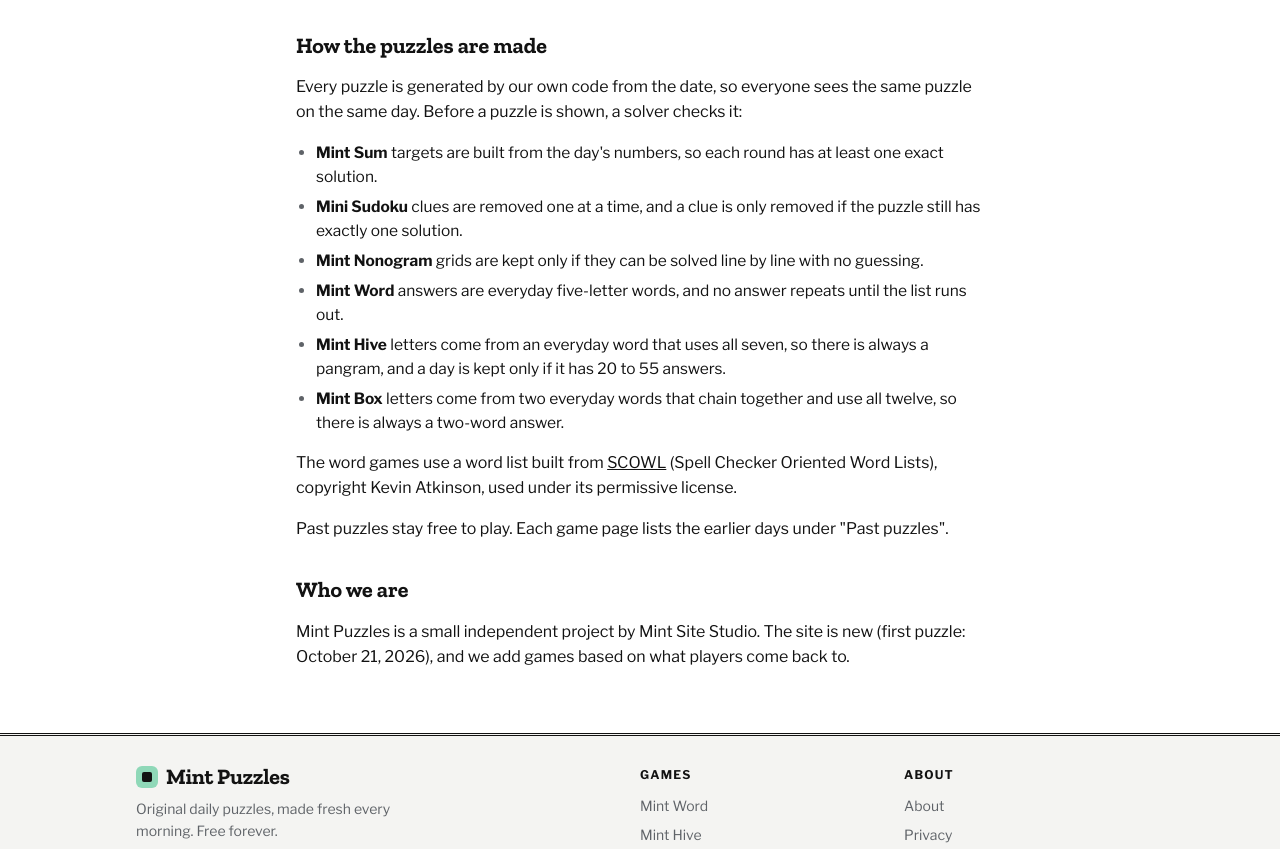
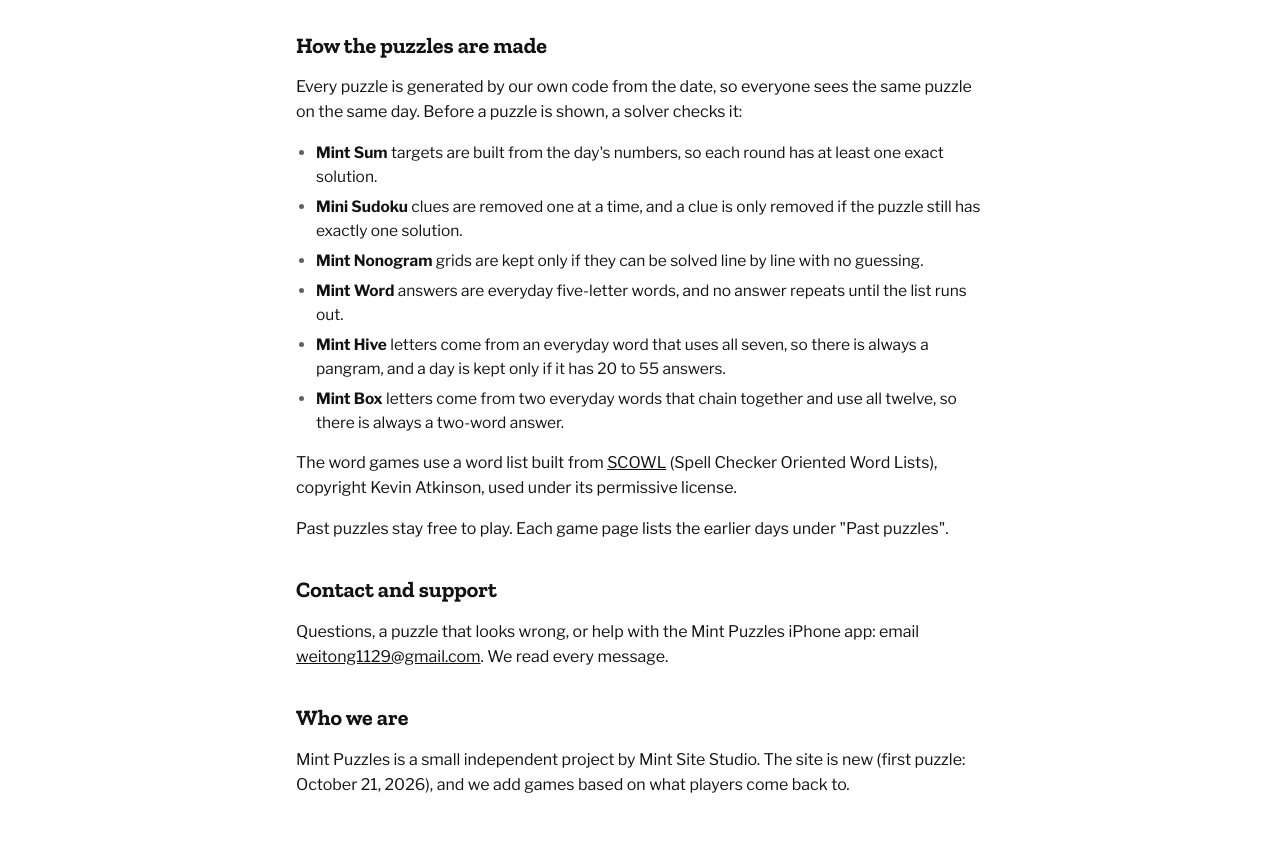
Before and after one commit to cyberwt/mintsitestudio, a plain HTML site: page public/about.html in a window 1280 px wide. Shown: the part 226-1075 px from the top of the page. Drawn offline with nearby package versions, Linux system fonts and the light colour scheme.

Commit message:
About: contact and support email

```diff
--- a/public/about.html
+++ b/public/about.html
@@ -33,6 +33,8 @@
   </ul>
   <p>The word games use a word list built from <a href="/assets/scowl-copyright.txt">SCOWL</a> (Spell Checker Oriented Word Lists), copyright Kevin Atkinson, used under its permissive license.</p>
   <p>Past puzzles stay free to play. Each game page lists the earlier days under "Past puzzles".</p>
+  <h2>Contact and support</h2>
+  <p>Questions, a puzzle that looks wrong, or help with the Mint Puzzles iPhone app: email <a href="mailto:weitong1129@gmail.com">weitong1129@gmail.com</a>. We read every message.</p>
   <h2>Who we are</h2>
   <p>Mint Puzzles is a small independent project by Mint Site Studio. The site is new (first puzzle: October 21, 2026), and we add games based on what players come back to.</p>
 </div>
```
